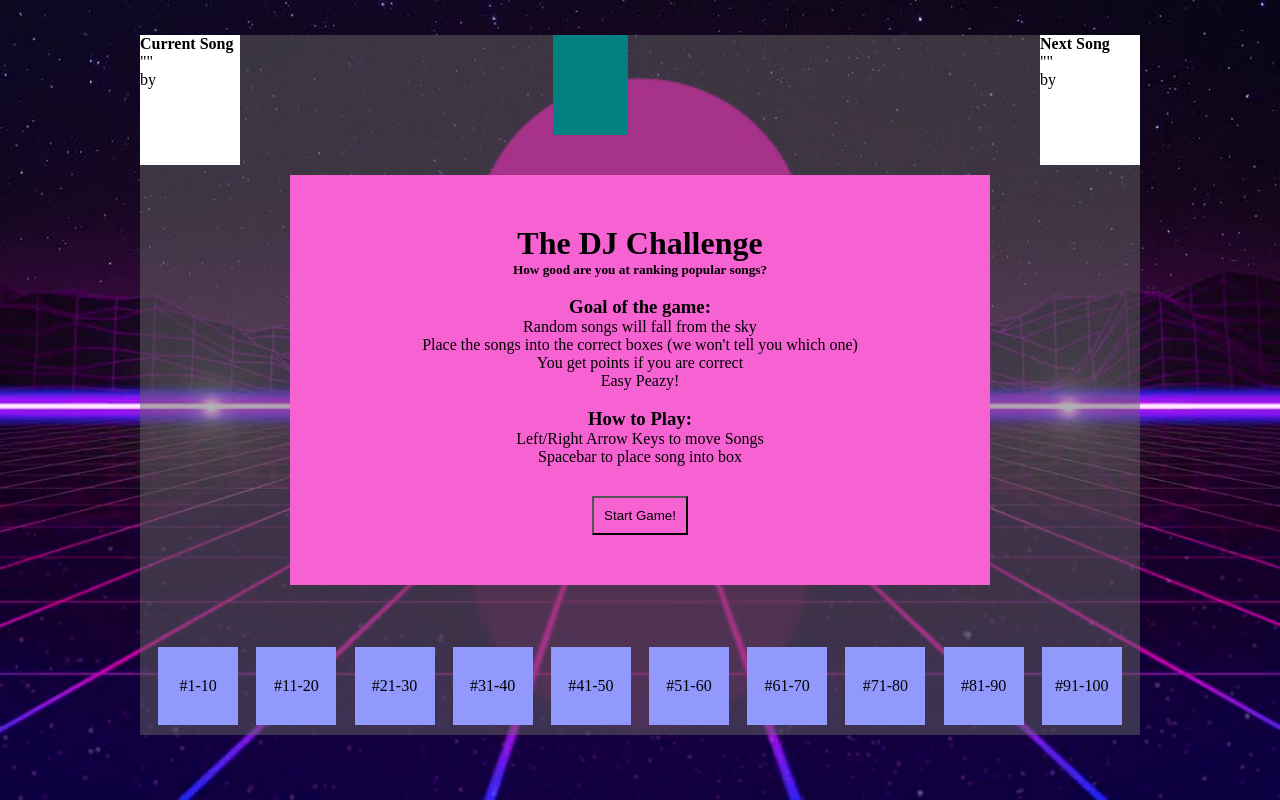
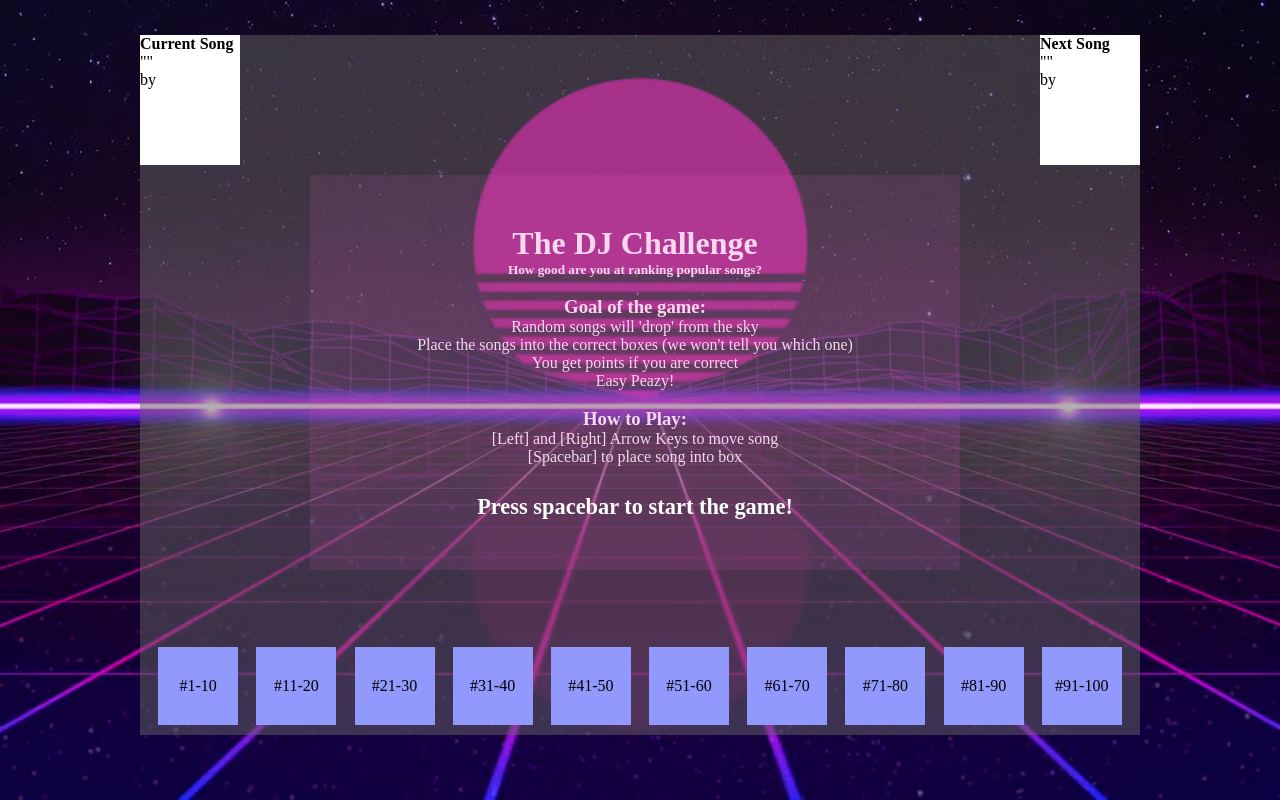
Before and after one commit to zineanteoh/changeplusplus-challenge2021, a React (Create React App) app: page / in a window 1280 px wide. Built offline with nearby package versions, Linux system fonts and the light colour scheme.

Commit message:
Configured start game settings

```diff
--- a/server.js
+++ b/server.js
@@ -47,6 +47,10 @@ const scrape = () => {
 };
 scrape();
 
+app.get("/", function (req, res) {
+  return res.send(`<p>To view all songs: /songs</p><p>To get a random song: /songs/random</p><p>To get a specific song: /songs/:songId</p>`);
+});
+
 app.get("/songs", function (req, res) {
   return res.send(listOfSongs);
 });
--- a/src/components/Gameplay.js
+++ b/src/components/Gameplay.js
@@ -77,9 +77,9 @@ class Gameplay extends Component {
   render() {
     return (
       <div className="gameplay">
-        <Menu ref={this.menu} />
+        {!this.state.startGame && <Menu ref={this.menu} />}
         <HudDisplay ref={this.hud} />
-        <Songs ref={this.song} startGame={this.state.startGame} />
+        {this.state.startGame && <Songs ref={this.song} startGame={this.state.startGame} />}
         <Boxes ref={this.boxes} />
       </div>
     );
--- a/src/components/Menu.css
+++ b/src/components/Menu.css
@@ -3,14 +3,15 @@
 }
 
 .menu {
-  background-color: rgb(247, 98, 210);
+  background-color: rgb(247, 98, 210, 0.1);
   position: absolute;
   text-align: center;
-  left: 15%;
+  left: 17%;
   top: 20%;
-  width: 600px;
+  width: 550px;
   z-index: 10;
   padding: 50px;
+  color: rgb(249, 215, 239);
 }
 
 h1,
@@ -24,4 +25,12 @@ p {
   cursor: pointer;
   padding: 10px;
   margin-top: 30px;
+  background-color: rgb(244, 70, 191);
+  color: rgb(252, 239, 248);
 }
+
+.startGame {
+  margin-top: 10px;
+  font-size: 1.4rem;
+  color: rgb(255, 255, 255);
+}
--- a/src/components/Menu.js
+++ b/src/components/Menu.js
@@ -9,15 +9,16 @@ class Menu extends Component {
         <h5>How good are you at ranking popular songs?</h5>
         <br />
         <h3>Goal of the game:</h3>
-        <p>Random songs will fall from the sky</p>
+        <p>Random songs will 'drop' from the sky</p>
         <p>Place the songs into the correct boxes (we won't tell you which one)</p>
         <p>You get points if you are correct</p>
         <p>Easy Peazy!</p>
         <br />
         <h3>How to Play:</h3>
-        <p>Left/Right Arrow Keys to move Songs</p>
-        <p>Spacebar to place song into box</p>
-        <button>Start Game!</button>
+        <p>[Left] and [Right] Arrow Keys to move song</p>
+        <p>[Spacebar] to place song into box</p>
+        <br />
+        <h3 className="startGame">Press spacebar to start the game!</h3>
       </div>
     );
   }
```
